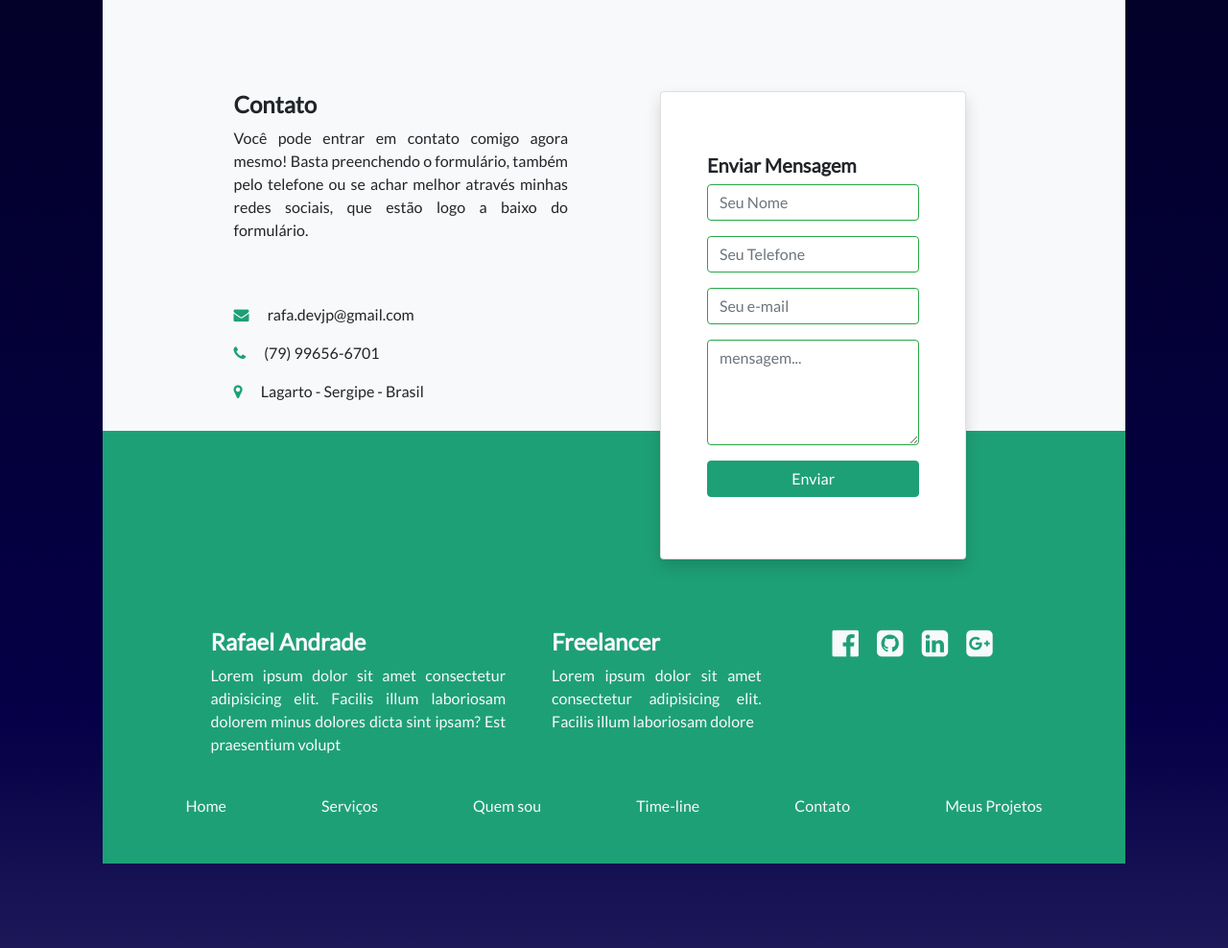
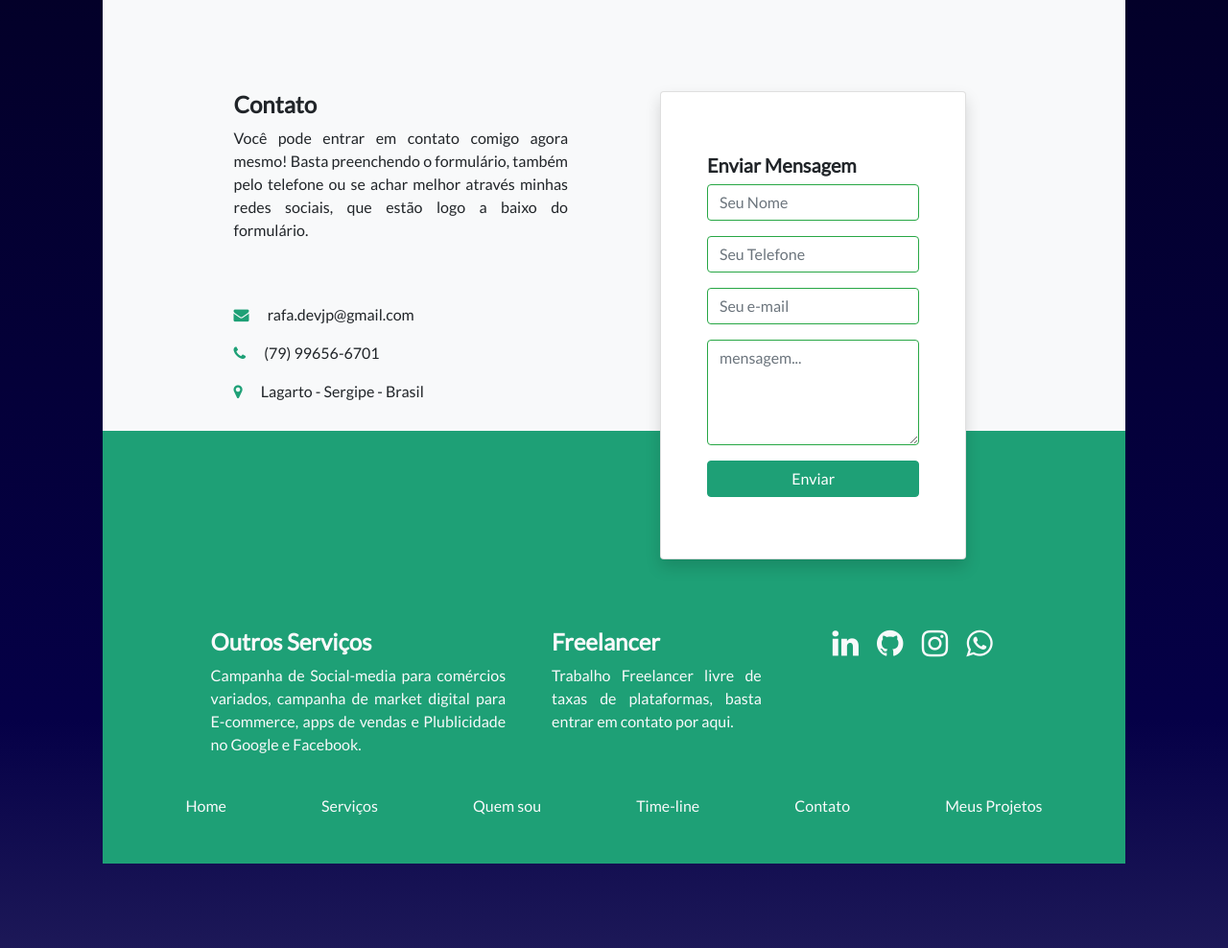
Before and after one commit to rafaDevjp/Portifolio-with-CodeIgniter, a CodeIgniter app: page /portifolio2/index.php/geral/index in a window 1280 px wide. Shown: the part 2797-3785 px from the top of the page at 96% size. Run offline with CodeIgniter, Linux system fonts and the light colour scheme.

Commit message:
add links de redes sociais e texto em contatos

```diff
--- a/application/views/sessoes/contato.php
+++ b/application/views/sessoes/contato.php
@@ -62,24 +62,25 @@
                     </div>
                     <div class="row justify-content-center">
                         <div class="col-xs-12 col-lg-4 p-4 text-light">
-                            <h4 class="font-weight-bolder">Rafael Andrade</h4>
-                            <p class="text-justify">Lorem ipsum dolor sit amet consectetur adipisicing elit. Facilis illum laboriosam dolorem
-                                minus dolores dicta sint ipsam? Est praesentium volupt
-                            </p>
+                            <h4 class="font-weight-bolder">Outros Serviços</h4>
+                            <p class="text-justify">Campanha de Social-media para comércios variados,
+                                                    campanha de market digital para E-commerce, apps
+                                                    de vendas e Plublicidade no Google e Facebook.
+                                                    </p>
                         </div>
                         <div class="col-xs-12 col-lg-3 p-4 text-light">
                             <h4 class="font-weight-bolder">Freelancer</h4>
-                            <p class="text-justify">Lorem ipsum dolor sit amet consectetur adipisicing elit. Facilis illum laboriosam dolore </p>
+                            <p class="text-justify">Trabalho Freelancer livre de taxas de plataformas, basta entrar em contato por aqui.</p>
                         </div>
                         <div class="col-xs-12 col-lg-3 text-light text-center p-4">
 
-                                    <a class="p-2 text-light " href="#"><i class=" text-light fa fa-facebook-official fa-2x" aria-hidden="true"></i></a>
+                                     <a class="p-2 text-light " href="https://www.linkedin.com/in/rafael-andrade-b56a8a161/" target="_blank"><i class=" text-light fa fa-linkedin fa-2x" aria-hidden="true"></i></a>
 
-                                    <a class="p-2 text-light " href="#"><i class=" text-light fa fa-github-square fa-2x" aria-hidden="true"></i></a>
+                                    <a class="p-2 text-light " href="https://github.com/rafaDevjp" target="_blank"><i class=" text-light fa fa-github fa-2x" aria-hidden="true"></i></a>
 
-                                    <a class="p-2 text-light " href="#"><i class=" text-light fa fa-linkedin-square fa-2x" aria-hidden="true"></i></a>
+                                    <a class="p-2 text-light " href="#" target="_blank"><i class=" text-light fa fa-instagram fa-2x" aria-hidden="true"></i></a>
 
-                                    <a class="p-2 text-light " href="#"><i class=" text-light fa fa-google-plus-square fa-2x" aria-hidden="true"></i></a>
+                                    <a class="p-2 text-light " href="https://api.whatsapp.com/send?phone=5579996566701)" target="blank"><i class=" text-light fa fa-whatsapp fa-2x" aria-hidden="true"></i></a>
 
                         </div>
                         <div class="col-xs-12 col-lg-12 pb-5  text-light text-center d-none d-lg-block ">
--- a/application/views/sessoes/navbar.php
+++ b/application/views/sessoes/navbar.php
@@ -36,20 +36,20 @@
                 </div>
                 <div class="d-none d-lg-block">
                     <ul class="navbar-nav text-success pl-5  ">
-                        <li class="nav-item   pl-4">
-                            <a class="pl-5 nav-link" href="#"><i class="fa fa-facebook-official fa-2x"
+                        <li class="nav-item   pl-3">
+                               <a class="pl-5 nav-link" href="https://www.linkedin.com/in/rafael-andrade-b56a8a161/" target="_blank"><i class="fa fa-linkedin fa-2x"
                                     aria-hidden="true"></i></a>
                         </li>
                         <li class="nav-item ">
-                            <a class="nav-link" href="#"><i class="fa fa-github-square fa-2x"
+                            <a class="nav-link" href="https://github.com/rafaDevjp" target="_blank"><i class="fa fa-github fa-2x"
                                     aria-hidden="true"></i></a>
                         </li>
                         <li class="nav-item ">
-                            <a class="nav-link" href="#"><i class="fa fa-linkedin-square fa-2x"
+                            <a class=" nav-link" href="#" target="_blank"><i class="fa fa-instagram fa-2x"
                                     aria-hidden="true"></i></a>
                         </li>
                         <li class="nav-item ">
-                            <a class="nav-link" href="#"><i class="fa fa-google-plus-square fa-2x"
+                            <a class="nav-link" href="https://api.whatsapp.com/send?phone=5579996566701)" target="blank"><i class="fa fa-whatsapp fa-2x"
                                     aria-hidden="true"></i></a>
                         </li>
                     </ul>
```
